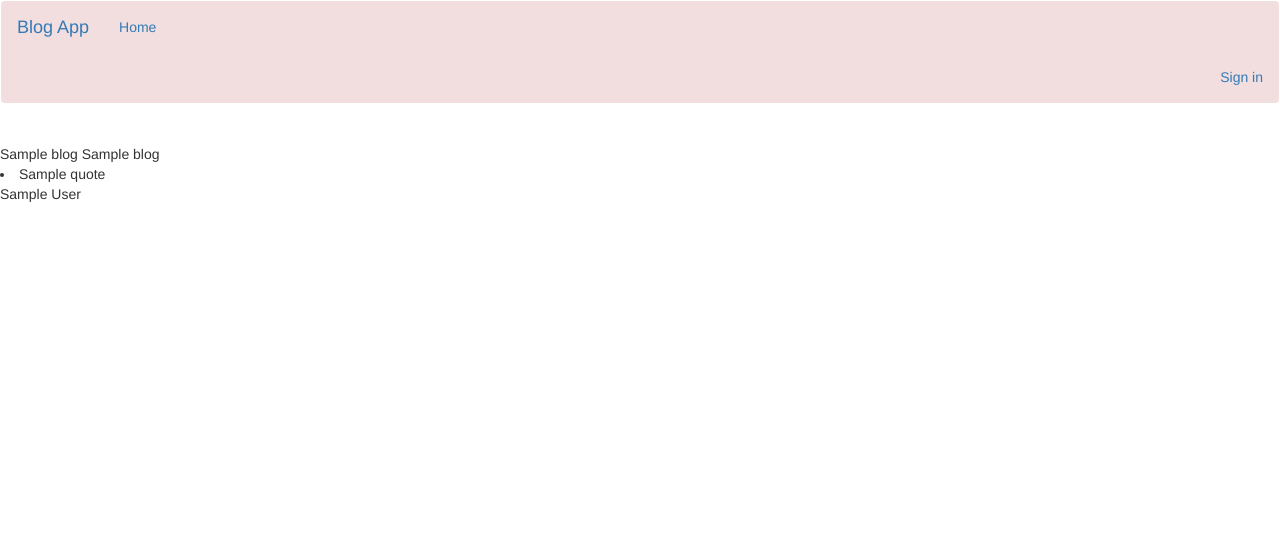
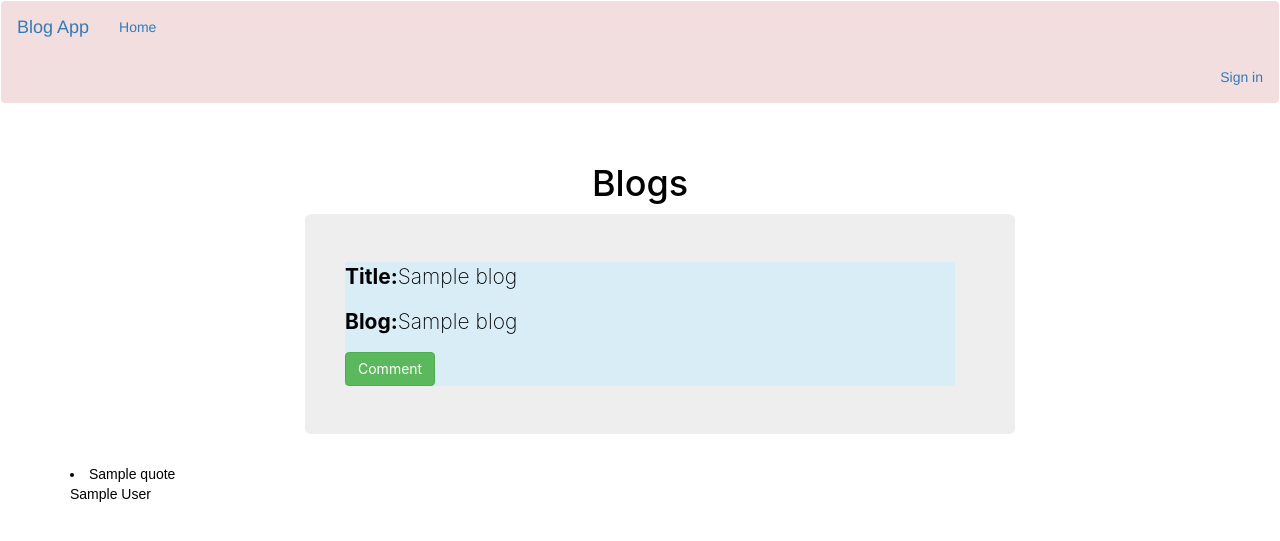
Before and after one commit to DebbieElabonga/blog, a Flask app: template app/templates/index.html in a window 1280 px wide. Shown: the top 541 px of the page. Run offline with Flask 2, Linux system fonts and the light colour scheme; the template is opened without the code that fills it: most values are stand-ins (such as "Sample title", 1, 10 or a date in 2020); data that the repository does not hold is empty; some libraries are stand-ins or nearby versions.

Commit message:
update,display and delete blog

```diff
--- a/app/main/views.py
+++ b/app/main/views.py
@@ -116,6 +116,6 @@ def comment_blog(blog_id):
         blog_id = blog_id
         user_id = current_user._get_current_object().id
         comment_object = Comment(comment=new_comment,user_id=user_id,blog_id=blog_id)
-        comment_object.save_comment
+        comment_object.save_comment()
         return redirect(url_for(".comment_blog",blog_id=blog_id))
     return render_template("comments.html",comment_form=form,blog=blog,all_comments=all_comments)
--- a/app/models.py
+++ b/app/models.py
@@ -86,6 +86,6 @@ class Comment(db.Model):
     def __repr__(self):
        return f'Comment{self.comment}'
     @classmethod
-    def get_comments(cls,blog_id):
-        comment=Comment.query.filter_by(blog_id=blog_id).all()
+    def get_comments(cls,id):
+        comment=Comment.query.filter_by(blog_id=id).all()
         return comment
--- a/app/templates/macros.html
+++ b/app/templates/macros.html
@@ -1,7 +1,23 @@
 {% macro displayBlog(blog_list)%}
-    {% for blog in blog_list %}
-        {{blog.title}}
-        {{blog.blog}}
+
+    <div class="container"style="font-family: sans-serif; color:black;">
+        <div class="row"style="font-family: -apple-system, BlinkMacSystemFont, 'Segoe UI', Roboto, Oxygen, Ubuntu, Cantarell, 'Open Sans', 'Helvetica Neue', sans-serif;">
+
+            <div class="col-md-2 col-lg-2 col-xs-1"></div>
+        <div class="col-md-8 col-lg-8 col-xs-10 ">
+
+            <h1 style="text-align: center;">Blogs</h1>
+            <ul class="list-index ">
+         {% for blog in blog_list %}
+         <li class="jumbotron " style="padding-left:40px ; list-style-type: none;">
+            <div class="card mb-7 bg-info text-white">
+                <div class="card-body">
+        <p><b>Title:</b>{{blog.title}}</p>
+        <p><b>Blog:</b>{{blog.blog}}</p>
+        <a href="{{url_for('main.comment_blog',blog_id=blog.id)}}"><button type="button" class="btn btn-success">Comment</button></a><br>
     {% endfor %}
-
+</div>
+        </div>
+    </div>
+</div>
 {% endmacro %}
```
